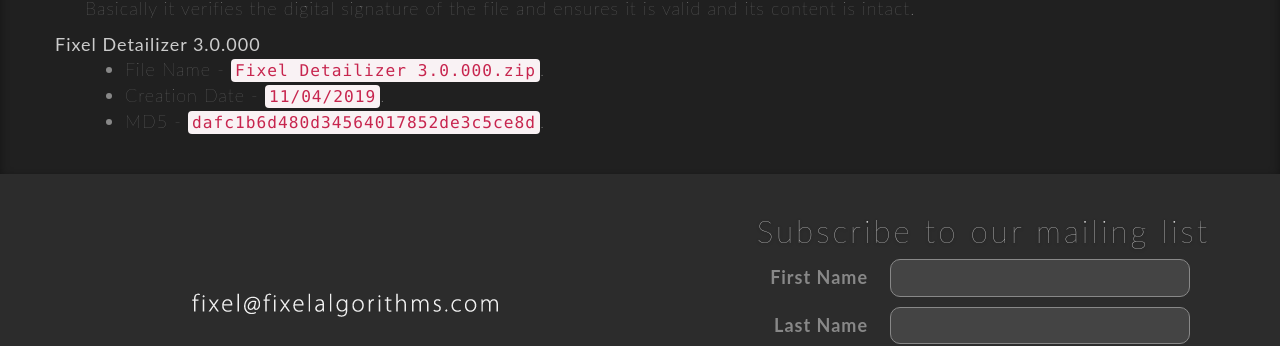
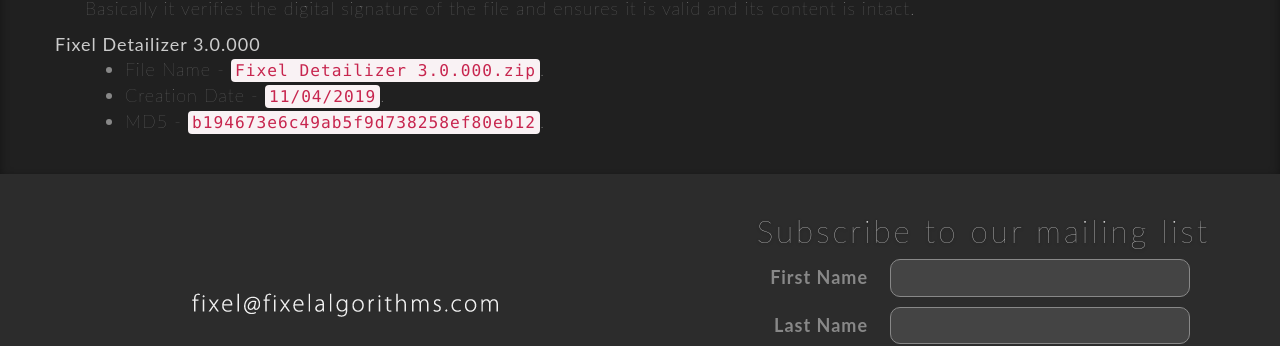
Before and after one commit to FixelAlgorithmsTeam/fixel, a Jekyll site: the page built from support/fixel-detailizer-3-installation-guide.html, in a window 1280 px wide and 900 px high, scrolled down 2736 px. Shown: the part 292-638 px from the top of the window. Built offline with Jekyll 4.4.1, drawn with Linux system fonts in a browser that asks for light colours; nearby versions of some CDN libraries; comment, search, counter and statistics services are not loaded.

```diff
--- a/support/fixel-detailizer-3-installation-guide.html
+++ b/support/fixel-detailizer-3-installation-guide.html
@@ -169,7 +169,7 @@
 						<ul>
 							<li>File Name - <code>Fixel Detailizer 3.0.000.zip</code>.</li>
 							<li>Creation Date - <code>11/04/2019</code>.</li>
-							<li>MD5 - <code>dafc1b6d480d34564017852de3c5ce8d</code>.</li>
+							<li>MD5 - <code>b194673e6c49ab5f9d738258ef80eb12</code>.</li>
 						</ul>
 
 						</dd>
```
